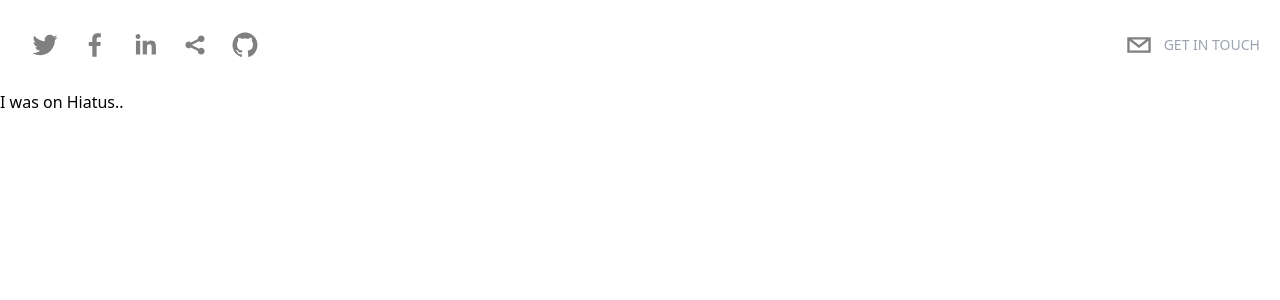
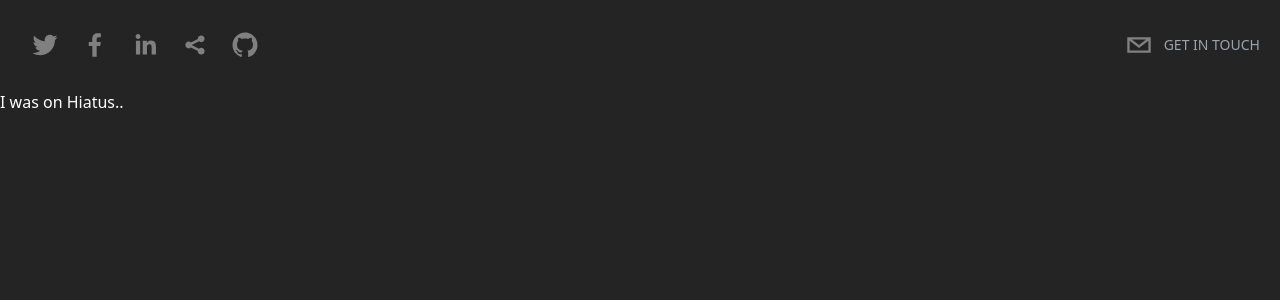
Before and after one commit to mjasprec14/portfolio, a Next.js app: page / in a window 1280 px wide. Shown: the top 300 px of the page. Built offline with nearby package versions, Linux system fonts and the light colour scheme.

Commit message:
Added necessary imports and components

```diff
--- a/src/pages/index.tsx
+++ b/src/pages/index.tsx
@@ -1,23 +1,27 @@
 import Head from 'next/head';
-import {Header, Hero} from "@/components";
+import { Header, Hero } from '@/components';
 import { Inter } from 'next/font/google';
 
-const inter = Inter({ subsets: ['latin'] })
+const inter = Inter({ subsets: ['latin'] });
 
 export default function Home() {
   return (
-    <>
+    <div className='bg-[rgb(36,36,36)] text-white h-screen'>
       <Head>
         <title>MJ Asprec Portfolio</title>
-        <meta name="description" content="MJ Asprec Portfolio" />
-        <meta name="viewport" content="width=device-width, initial-scale=1" />
+        <meta
+          name='description'
+          content='MJ Asprec Portfolio'
+        />
+        <meta
+          name='viewport'
+          content='width=device-width, initial-scale=1'
+        />
       </Head>
-
 
       <Header />
 
-      {/* HERO */}
-      <section id="hero">
+      <section id='hero'>
         <Hero />
       </section>
 
@@ -30,6 +34,6 @@ export default function Home() {
       {/* PROJECTS */}
 
       {/* CONTACT ME */}
-    </>
-  )
+    </div>
+  );
 }
```
